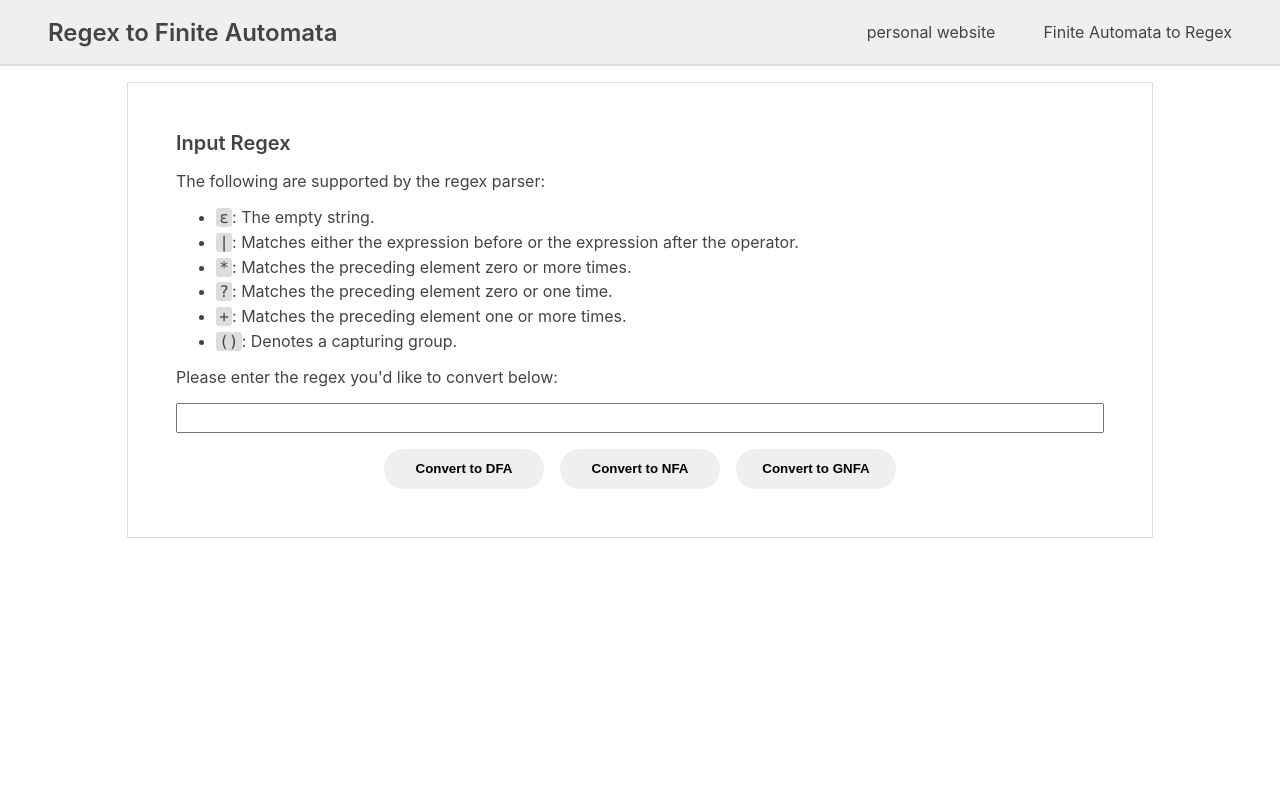
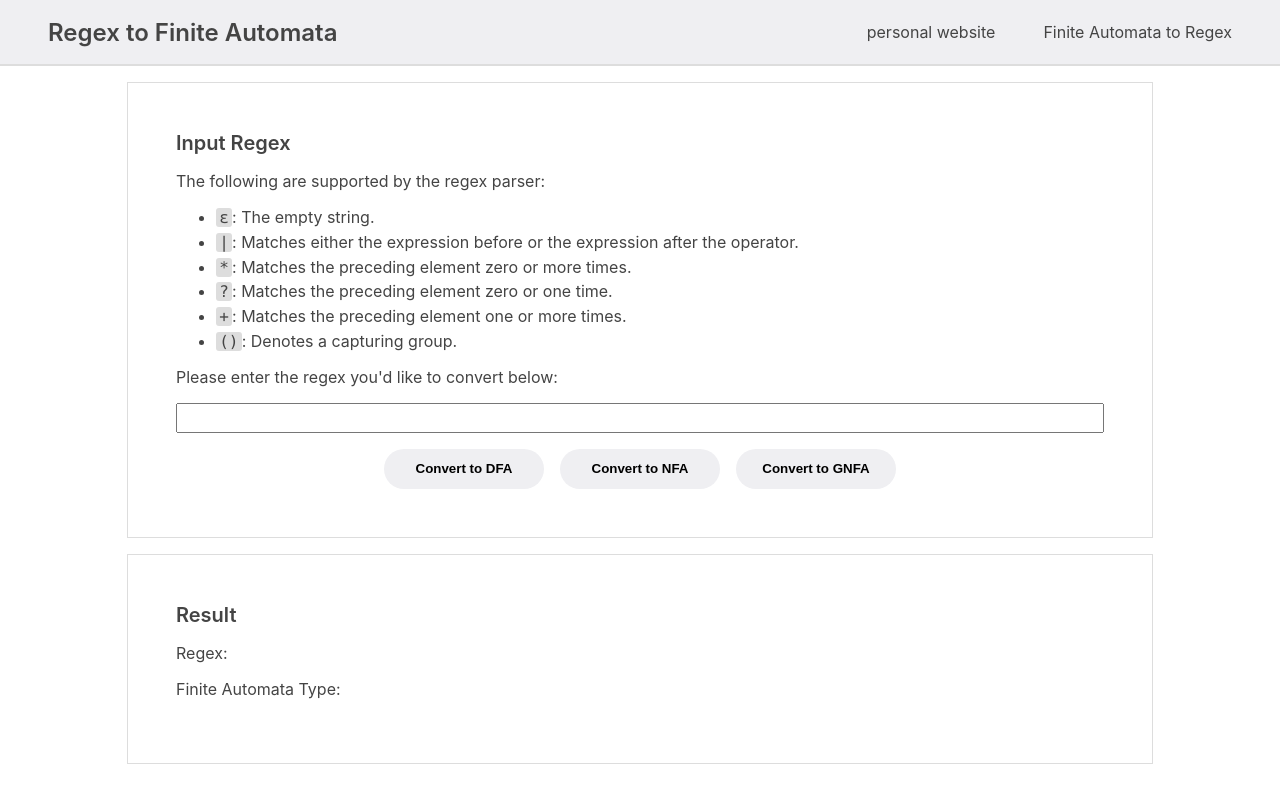
Before and after one commit to ryan-skabelund/regex-finite-automata, a React (Create React App) app: page / in a window 1280 px wide. Built offline with nearby package versions, Linux system fonts and the light colour scheme.

Commit message:
Added context

```diff
--- /dev/null
+++ b/src/components/partitions/FiniteAutomata.js
@@ -0,0 +1,18 @@
+import { useContext } from "react";
+import StateContext from "../../store/state-context";
+
+import css from "./FiniteAutomata.module.css"
+
+function FiniteAutomata() {
+	const stateContext = useContext(StateContext);
+
+	return (
+		<div>
+			<div className={css.title}>Result</div>
+			<p>Regex: {stateContext.regex}</p>
+			<p>Finite Automata Type: {stateContext.finiteAutomataType}</p>
+		</div>
+	);
+}
+
+export default FiniteAutomata;
--- /dev/null
+++ b/src/components/partitions/FiniteAutomata.module.css
@@ -0,0 +1,4 @@
+.title {
+	font-size: 1.25rem;
+	font-weight: 600;
+}
--- a/src/components/partitions/InputRegex.js
+++ b/src/components/partitions/InputRegex.js
@@ -1,14 +1,20 @@
 import { useRef } from "react";
+import { useContext } from "react";
+import StateContext from "../../store/state-context";
 
 import css from "./InputRegex.module.css";
 import Button from "../ui/Button";
 
-function InputRegex(props) {
+function InputRegex() {
 	const regexInputRef = useRef();
+	const stateContext = useContext(StateContext);
 
 	function onClickHandler(finiteAutomataType) {
 		const inputtedRegex = regexInputRef.current.value;
-		props.parseRegex(inputtedRegex, finiteAutomataType);
+		stateContext.updateData({
+			regex: inputtedRegex,
+			finiteAutomataType: finiteAutomataType
+		});
 	}
 
 	return (
--- a/src/index.js
+++ b/src/index.js
@@ -3,6 +3,11 @@ import ReactDOM from 'react-dom/client';
 
 import './index.css';
 import App from './App';
+import { StateContextProvider } from './store/state-context';
 
 const root = ReactDOM.createRoot(document.getElementById('root'));
-root.render(<App />);
+root.render(
+	<StateContextProvider>
+		<App />
+	</StateContextProvider>
+);
--- a/src/pages/MainPage.js
+++ b/src/pages/MainPage.js
@@ -1,17 +1,13 @@
 import css from "./MainPage.module.css";
+import Partition from "../components/layout/Partition";
 import InputRegex from "../components/partitions/InputRegex";
-import Partition from "../components/layout/Partition";
+import FiniteAutomata from "../components/partitions/FiniteAutomata";
 
 function MainPage() {
-	function parseRegex(regex, finiteAutomataType) {
-		console.log(regex + " -> " + finiteAutomataType);
-	}
-
 	return (
 		<div className={css.mainpage}>
-			<Partition>
-				<InputRegex parseRegex={parseRegex}/>
-			</Partition>
+			<Partition><InputRegex /></Partition>
+			<Partition><FiniteAutomata /></Partition>
 		</div>
 	);
 }
--- /dev/null
+++ b/src/store/state-context.js
@@ -0,0 +1,34 @@
+import { createContext, useState } from "react";
+
+const StateContext = createContext({
+	regex: "",
+	finiteAutomataType: "",
+	updateData: (newData) => {}
+});
+
+export function StateContextProvider(props) {
+	const [data, setData] = useState({
+		regex: "",
+		finiteAutomataType: ""
+	});
+
+	function updateDataHandler(newData) {
+		setData(previousState => {
+			return {
+				...previousState,
+				regex: newData.regex,
+				finiteAutomataType: newData.finiteAutomataType
+			}
+		});
+	}
+
+	const context = {
+		regex: data.regex,
+		finiteAutomataType: data.finiteAutomataType,
+		updateData: updateDataHandler
+	}
+
+	return <StateContext.Provider value={context}>{props.children}</StateContext.Provider>;
+}
+
+export default StateContext;
```
